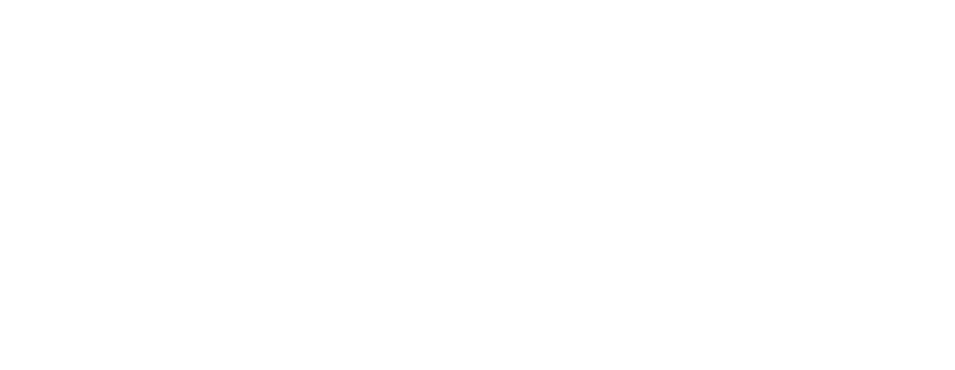
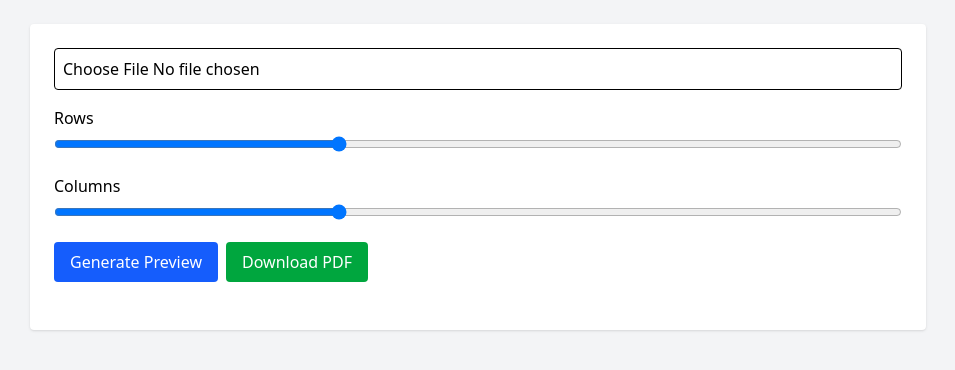
Before and after one commit to aajinn/bitpdfmaker, a Next.js app: page / in a window 1280 px wide. Shown: the top 370 px of the page, without its empty margins (162-1117 px from the left). Built offline with nearby package versions, Linux system fonts and the light colour scheme.

Commit message:
added pdfjs-dist tesseract.js jspdf

```diff
--- a/app/page.tsx
+++ b/app/page.tsx
@@ -1,10 +1,171 @@
+// app/page.tsx
+"use client";
 
+import { useEffect, useState } from "react";
+import Script from "next/script";
 
 export default function Home() {
-  return (
+     const [text, setText] = useState("");
+     const [preview, setPreview] = useState<string[]>([]);
+     const [rows, setRows] = useState(4);
+     const [cols, setCols] = useState(4);
 
-    <div>
+     useEffect(() => {
+          if (typeof window !== "undefined") {
+               // @ts-ignore
+               window.Tesseract = window.Tesseract || {};
+          }
+     }, []);
 
-    </div>
-  );
+     const handleUpload = async (e: any) => {
+          const file = e.target.files[0];
+          if (!file) return;
+          const reader = new FileReader();
+          reader.onload = async () => {
+               const typedArray = new Uint8Array(reader.result as ArrayBuffer);
+               // @ts-ignore
+               const pdfjsLib = window["pdfjsLib"];
+               const loadingTask = pdfjsLib.getDocument({ data: typedArray });
+               const pdf = await loadingTask.promise;
+               let fullText = "";
+               for (let i = 1; i <= pdf.numPages; i++) {
+                    const page = await pdf.getPage(i);
+                    const viewport = page.getViewport({ scale: 1 });
+                    const canvas = document.createElement("canvas");
+                    const context = canvas.getContext("2d")!;
+                    canvas.height = viewport.height;
+                    canvas.width = viewport.width;
+                    await page.render({ canvasContext: context, viewport })
+                         .promise;
+                    const dataUrl = canvas.toDataURL();
+                    // @ts-ignore
+                    const result = await window.Tesseract.recognize(
+                         dataUrl,
+                         "eng"
+                    );
+                    fullText += result.data.text + "\n";
+               }
+               setText(fullText);
+          };
+          reader.readAsArrayBuffer(file);
+     };
+
+     const splitToCells = () => {
+          const sentences = text.match(/[^\.!\?]+[\.!\?]+/g) || [];
+          const cellCount = rows * cols;
+          const avgLength = Math.ceil(sentences.length / cellCount);
+          const cells = [];
+          for (let i = 0; i < cellCount; i++) {
+               const chunk = sentences
+                    .slice(i * avgLength, (i + 1) * avgLength)
+                    .join(" ");
+               if (chunk.trim() !== "") cells.push(chunk);
+          }
+          setPreview(cells);
+     };
+
+     const downloadPDF = async () => {
+          // @ts-ignore
+          const { jsPDF } = window.jspdf;
+          const doc = new jsPDF({ unit: "mm", format: "a4" });
+          const pageWidth = 210;
+          const pageHeight = 297;
+          const margin = 10;
+          const cellWidth = (pageWidth - margin * 2) / cols;
+          const cellHeight = (pageHeight - margin * 2) / rows;
+          let i = 0;
+          for (let r = 0; r < rows; r++) {
+               for (let c = 0; c < cols; c++) {
+                    const x = margin + c * cellWidth;
+                    const y = margin + r * cellHeight + 3;
+                    doc.setFontSize(8);
+                    doc.text(preview[i] || "", x + 1, y, {
+                         maxWidth: cellWidth - 2,
+                    });
+                    i++;
+               }
+          }
+          doc.save("output.pdf");
+     };
+
+     return (
+          <>
+               <Script
+                    src="https://cdnjs.cloudflare.com/ajax/libs/pdf.js/3.4.120/pdf.min.js"
+                    strategy="beforeInteractive"
+               />
+               <Script
+                    src="https://unpkg.com/tesseract.js@5.0.3/dist/tesseract.min.js"
+                    strategy="beforeInteractive"
+               />
+               <Script
+                    src="https://cdnjs.cloudflare.com/ajax/libs/jspdf/2.5.1/jspdf.umd.min.js"
+                    strategy="beforeInteractive"
+               />
+
+               <main className="p-6 bg-gray-100 min-h-screen">
+                    <div className="max-w-4xl mx-auto bg-white p-6 rounded shadow">
+                         <input
+                              type="file"
+                              accept="application/pdf"
+                              onChange={handleUpload}
+                              className="mb-4 w-full border rounded p-2"
+                         />
+                         <div className="mb-4">
+                              <label className="block mb-1">Rows</label>
+                              <input
+                                   type="range"
+                                   min="1"
+                                   max="10"
+                                   value={rows}
+                                   onChange={(e) =>
+                                        setRows(Number(e.target.value))
+                                   }
+                                   className="w-full"
+                              />
+                         </div>
+                         <div className="mb-4">
+                              <label className="block mb-1">Columns</label>
+                              <input
+                                   type="range"
+                                   min="1"
+                                   max="10"
+                                   value={cols}
+                                   onChange={(e) =>
+                                        setCols(Number(e.target.value))
+                                   }
+                                   className="w-full"
+                              />
+                         </div>
+                         <button
+                              onClick={splitToCells}
+                              className="bg-blue-600 text-white px-4 py-2 rounded mr-2"
+                         >
+                              Generate Preview
+                         </button>
+                         <button
+                              onClick={downloadPDF}
+                              className="bg-green-600 text-white px-4 py-2 rounded"
+                         >
+                              Download PDF
+                         </button>
+                         <div className="grid grid-cols-1 sm:grid-cols-2 md:grid-cols-3 gap-4 mt-6">
+                              {preview.map((cell, i) => (
+                                   <textarea
+                                        key={i}
+                                        className="border rounded p-2 text-sm w-full"
+                                        rows={5}
+                                        value={cell}
+                                        onChange={(e) => {
+                                             const copy = [...preview];
+                                             copy[i] = e.target.value;
+                                             setPreview(copy);
+                                        }}
+                                   />
+                              ))}
+                         </div>
+                    </div>
+               </main>
+          </>
+     );
 }
--- a/package.json
+++ b/package.json
@@ -9,10 +9,13 @@
     "lint": "next lint"
   },
   "dependencies": {
+    "jspdf": "^3.0.1",
     "next": "15.3.1",
     "next-mdx-remote": "^5.0.0",
+    "pdfjs-dist": "^5.2.133",
     "react": "^19.0.0",
-    "react-dom": "^19.0.0"
+    "react-dom": "^19.0.0",
+    "tesseract.js": "^6.0.1"
   },
   "devDependencies": {
     "@eslint/eslintrc": "^3",
```
Also changed, not shown: 1 other file (tests, documents, lock files or other folders).
